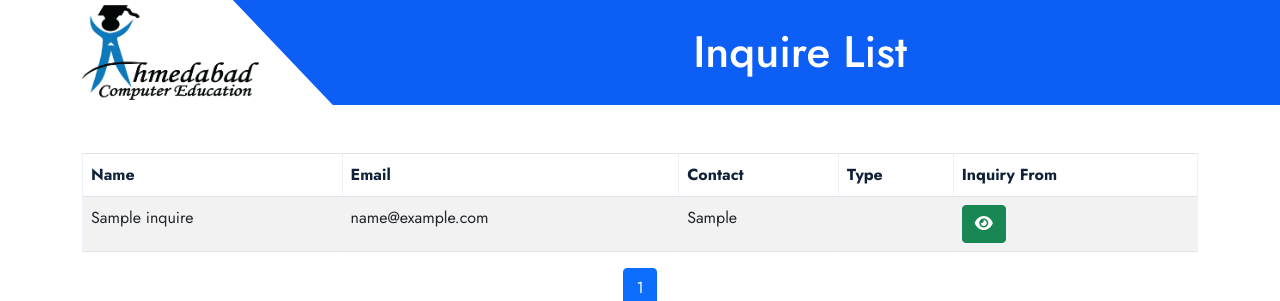
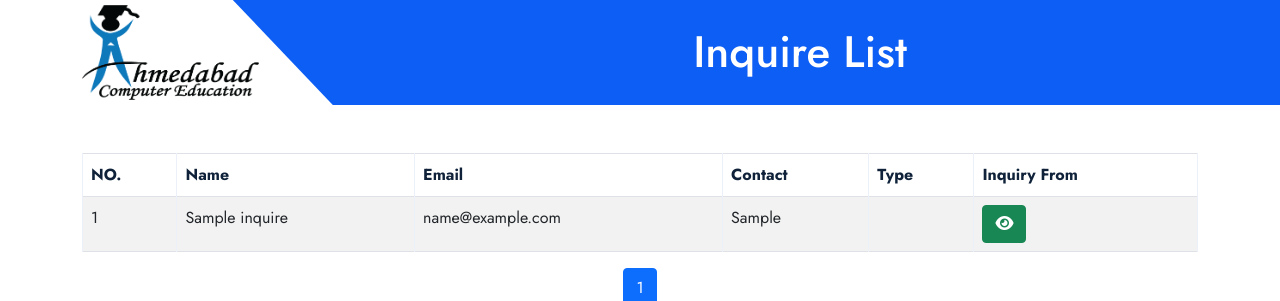
Before and after one commit to Umang-adodariya/Ahmedabad_Computer_Education, a PHP site: page /inquire-list.php in a window 1280 px wide. Shown: the top 301 px of the page. Run offline with PHP 8.4, Linux system fonts and the light colour scheme; tables that the repository leaves empty or names only in its code hold one stand-in row (values such as "Sample post"); data that the repository does not hold is empty; some libraries are stand-ins or nearby versions.

Commit message:
change in inquire list

```diff
--- a/inquire-list.php
+++ b/inquire-list.php
@@ -270,6 +270,7 @@ height="0" width="0" style="display:none;visibility:hidden"></iframe></noscript>
                <table class="table table-bordered table-striped">
                   <thead class="thead-dark">
                      <tr>
+                        <th>NO.</th>
                         <th>Name</th>
                         <th>Email</th>
                         <th>Contact</th>
@@ -278,9 +279,10 @@ height="0" width="0" style="display:none;visibility:hidden"></iframe></noscript>
                      </tr>
                   </thead>
                   <tbody>
-                     <?php if ($inquires->num_rows > 0): ?>
+                     <?php if ($inquires->num_rows > 0): $count = 1; ?>
                         <?php while ($row = $inquires->fetch_assoc()): ?>
                            <tr>
+                              <td><?php echo $count++; ?></td>
                               <td><?php echo htmlspecialchars($row['name']); ?></td>
                               <td><?php echo htmlspecialchars($row['email']); ?></td>
                               <td><?php echo htmlspecialchars($row['contact_no']); ?></td>
```
